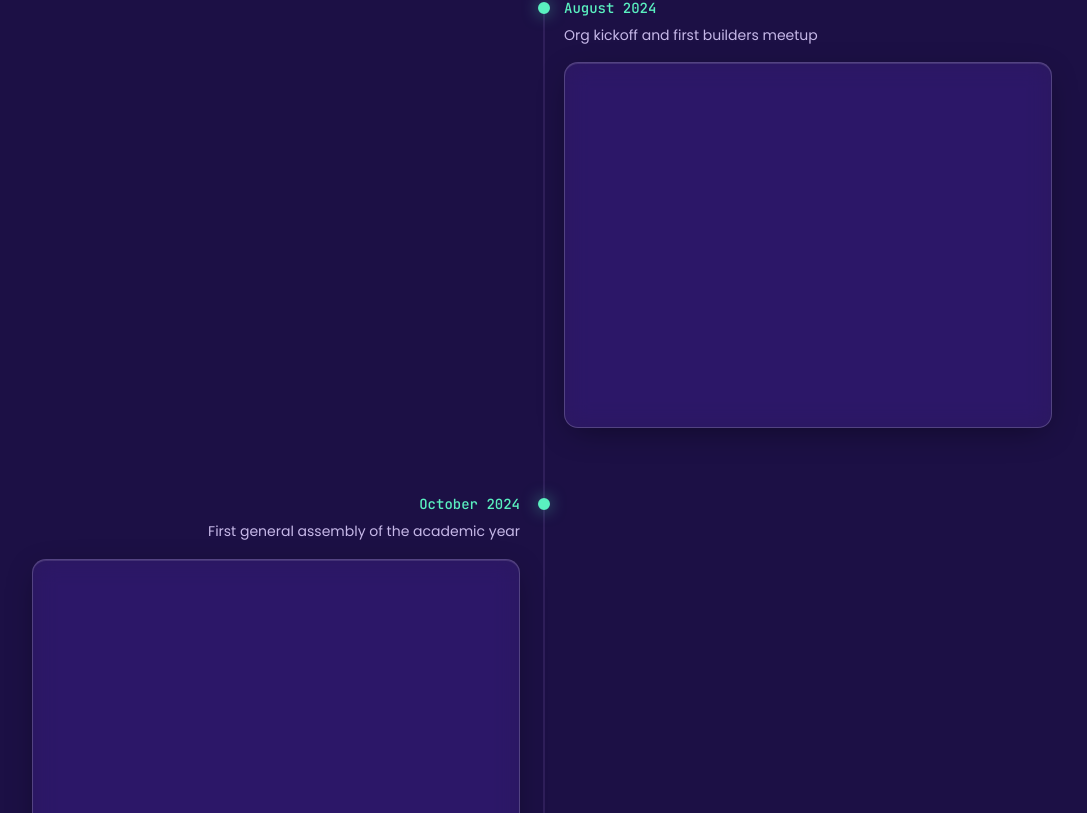
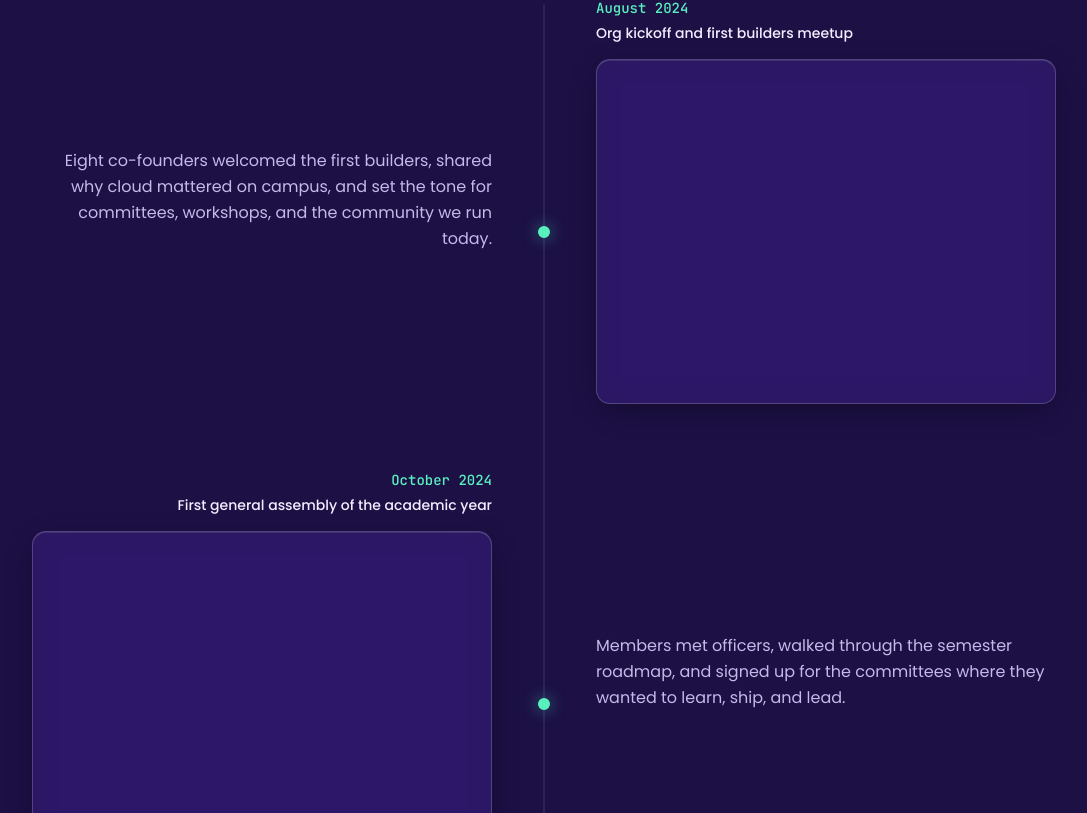
Before and after one commit to aws-ust/aws-r101, a Next.js app in the folder frontend/: page /about in a window 1280 px wide. Shown: the part 1587-2400 px from the top of the page, without its empty margins (96-1183 px from the left). Built offline with nearby package versions, Linux system fonts and the light colour scheme.

Commit message:
added placeholderr texts to describe the event in the timeline

```diff
--- a/frontend/src/components/our-moments.tsx
+++ b/frontend/src/components/our-moments.tsx
@@ -8,15 +8,52 @@ type Moment = {
   id: string
   date: string
   label: string
+  description: string
 }
 
 const MOMENTS: Moment[] = [
-  { id: "kickoff", date: "August 2024", label: "Org kickoff and first builders meetup" },
-  { id: "ga", date: "October 2024", label: "First general assembly of the academic year" },
-  { id: "workshop", date: "January 2025", label: "AWS cloud workshop series" },
-  { id: "recruitment", date: "March 2025", label: "Recruitment season opens to campus" },
-  { id: "outreach", date: "June 2025", label: "Community outreach and partner events" },
-  { id: "builders-night", date: "August 2025", label: "Year-end builders night celebration" },
+  {
+    id: "kickoff",
+    date: "August 2024",
+    label: "Org kickoff and first builders meetup",
+    description:
+      "Eight co-founders welcomed the first builders, shared why cloud mattered on campus, and set the tone for committees, workshops, and the community we run today.",
+  },
+  {
+    id: "ga",
+    date: "October 2024",
+    label: "First general assembly of the academic year",
+    description:
+      "Members met officers, walked through the semester roadmap, and signed up for the committees where they wanted to learn, ship, and lead.",
+  },
+  {
+    id: "workshop",
+    date: "January 2025",
+    label: "AWS cloud workshop series",
+    description:
+      "Hands-on labs walked Thomasians through core AWS services with mentors from the builder community guiding each session.",
+  },
+  {
+    id: "recruitment",
+    date: "March 2025",
+    label: "Recruitment season opens to campus",
+    description:
+      "Applications opened for the next wave of members to join committees and help shape how AWS Builders – UST grows in the year ahead.",
+  },
+  {
+    id: "outreach",
+    date: "June 2025",
+    label: "Community outreach and partner events",
+    description:
+      "The club partnered with peers and industry guests to bring cloud learning beyond CICS and connect builders across the network.",
+  },
+  {
+    id: "builders-night",
+    date: "August 2025",
+    label: "Year-end builders night celebration",
+    description:
+      "Builders celebrated wins from the year with demos, shout-outs, and plans for what to ship together next.",
+  },
 ]
 
 const sectionClasses = "flex w-full flex-col gap-[clamp(2rem,4vw,3.5rem)]"
@@ -25,17 +62,22 @@ const lineClasses =
   "pointer-events-none absolute top-2 bottom-2 left-1/2 w-px -translate-x-1/2 bg-biloba-flower/25"
 const timelineClasses = "flex flex-col"
 const entryClasses = "relative pb-14 last:pb-0 md:pb-16"
+const entryGridClasses = "grid gap-6 pt-9 md:grid-cols-2 md:items-center md:gap-10 md:pt-0"
 const dotShellClasses =
-  "absolute top-1.5 left-1/2 z-10 -translate-x-1/2"
+  "absolute top-1.5 left-1/2 z-10 -translate-x-1/2 md:top-1/2 md:-translate-y-1/2"
 const dotClasses = "size-3 rounded-full border-2 bg-haiti"
-const cardClasses = cn(
-  "relative pt-9 md:max-w-[calc(50%-1.5rem)]",
-  "md:pt-0"
-)
-const cardRightClasses = "md:ml-[calc(50%+1.25rem)]"
-const cardLeftClasses = "md:mr-[calc(50%+1.25rem)] md:text-right"
+const descriptionColClasses =
+  "hidden flex-col justify-center md:flex md:py-2"
+const descriptionColRightClasses = "md:order-1 md:pr-8 md:text-right"
+const descriptionColLeftClasses = "md:order-2 md:pl-8"
+const descriptionClasses =
+  "font-sans text-sm leading-relaxed text-prelude md:text-base"
+const descriptionMobileClasses = "mt-2 md:hidden"
+const mediaColClasses = "min-w-0"
+const mediaColRightClasses = "md:order-2 md:pl-8"
+const mediaColLeftClasses = "md:order-1 md:pr-8 md:text-right"
 const dateClasses = "font-mono text-sm font-medium text-aquamarine"
-const labelClasses = "mt-1 font-sans text-sm leading-relaxed text-prelude"
+const labelClasses = "mt-1 font-sans text-sm font-medium leading-snug text-blue-chalk"
 const mediaClasses =
   "glass mt-4 aspect-[4/3] w-full rounded-[14px] border border-blue-chalk/20 bg-meteorite/45"
 
@@ -65,8 +107,9 @@ type TimelineEntryProps = {
 }
 
 function TimelineEntry({ moment, index, reducedMotion }: TimelineEntryProps) {
-  const onRight = index % 2 === 0
-  const enterX = onRight ? 28 : -28
+  const mediaOnRight = index % 2 === 0
+  const mediaEnterX = mediaOnRight ? 28 : -28
+  const copyEnterX = mediaOnRight ? -20 : 20
 
   return (
     <li className={entryClasses}>
@@ -81,27 +124,49 @@ function TimelineEntry({ moment, index, reducedMotion }: TimelineEntryProps) {
         />
       </div>
 
+      <div className={entryGridClasses}>
+        <m.div
+          className={cn(
+            descriptionColClasses,
+            mediaOnRight ? descriptionColRightClasses : descriptionColLeftClasses
+          )}
+          initial={reducedMotion ? false : { opacity: 0, y: 16, x: copyEnterX }}
+          whileInView={reducedMotion ? undefined : { opacity: 1, y: 0, x: 0 }}
+          viewport={{ once: true, amount: 0.35 }}
+          transition={reducedMotion ? revealSnap : { ...revealEase, delay: 0.06 }}
+        >
+          <p className={descriptionClasses}>{moment.description}</p>
+        </m.div>
+
         <m.article
           className={cn(
-          cardClasses,
-          onRight ? cardRightClasses : cardLeftClasses
+            mediaColClasses,
+            mediaOnRight ? mediaColRightClasses : mediaColLeftClasses
           )}
-        initial={reducedMotion ? false : { opacity: 0, y: 24, x: enterX }}
+          initial={reducedMotion ? false : { opacity: 0, y: 24, x: mediaEnterX }}
           whileInView={reducedMotion ? undefined : { opacity: 1, y: 0, x: 0 }}
           viewport={{ once: true, amount: 0.4 }}
           transition={reducedMotion ? revealSnap : revealEase}
         >
-        <time dateTime={moment.date} className={dateClasses}>{moment.date}</time>
+          <time dateTime={moment.date} className={dateClasses}>
+            {moment.date}
+          </time>
           <p className={labelClasses}>{moment.label}</p>
+          <p className={cn(descriptionClasses, descriptionMobileClasses)}>
+            {moment.description}
+          </p>
           <m.div
             className={mediaClasses}
             initial={reducedMotion ? false : { opacity: 0, scale: 0.98 }}
             whileInView={reducedMotion ? undefined : { opacity: 1, scale: 1 }}
             viewport={{ once: true, amount: 0.4 }}
-          transition={reducedMotion ? revealSnap : { ...revealEase, delay: 0.12 }}
+            transition={
+              reducedMotion ? revealSnap : { ...revealEase, delay: 0.12 }
+            }
             aria-hidden
           />
         </m.article>
+      </div>
     </li>
   )
 }
```
Lines whose indentation alone changed are shown as unchanged.
